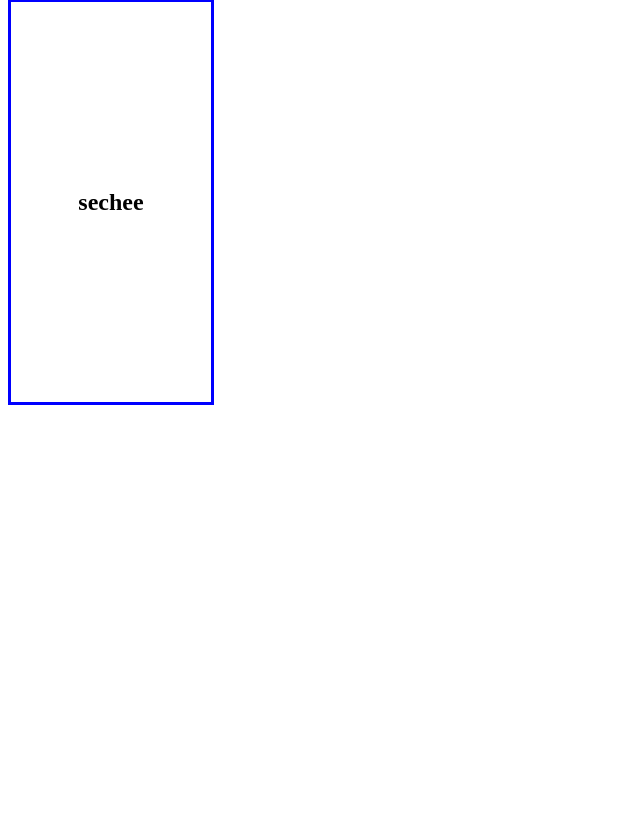
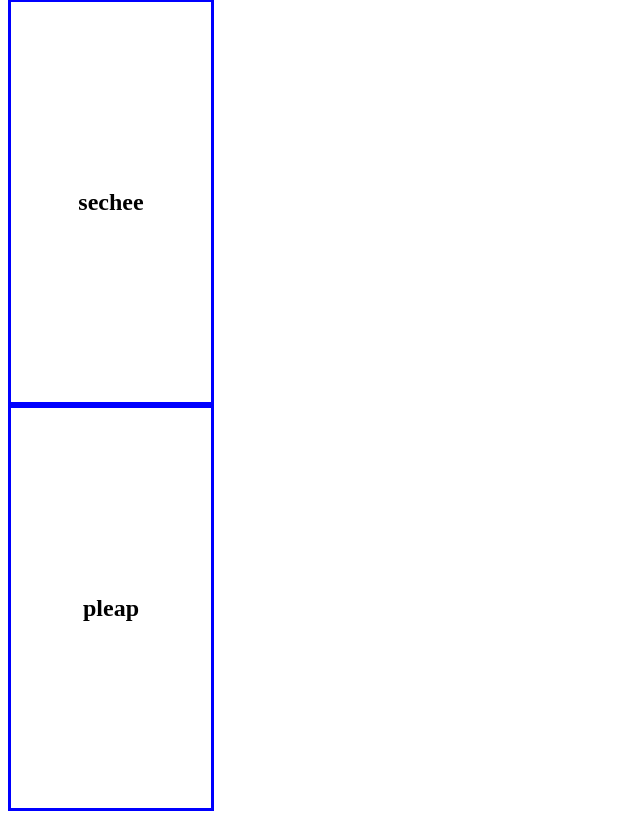
Before and after one commit to staten-island-tech/vue-reactivity-project-ierhe, a Vue app in the folder app/: page / in a window 1280 px wide. Shown: the part 1227-2046 px from the top of the page, without its empty margins (0-640 px from the left). Before the commit the page ends 1640 px from the top, so only its background shows below. Built offline with nearby package versions, Linux system fonts and the light colour scheme.

Commit message:
Update BuildClick.vue

```diff
--- a/app/src/views/BuildClick.vue
+++ b/app/src/views/BuildClick.vue
@@ -11,7 +11,8 @@ const arrrayofguds = ref([
   {nameofguds: 'ApplePine'},
   {nameofguds: 'RangeOr'},
   {nameofguds: 'onipeppers'},
-  {nameofguds: 'sechee'}
+  {nameofguds: 'sechee'},
+  {nameofguds: 'pleap'}
 ])
 
 </script>
```
